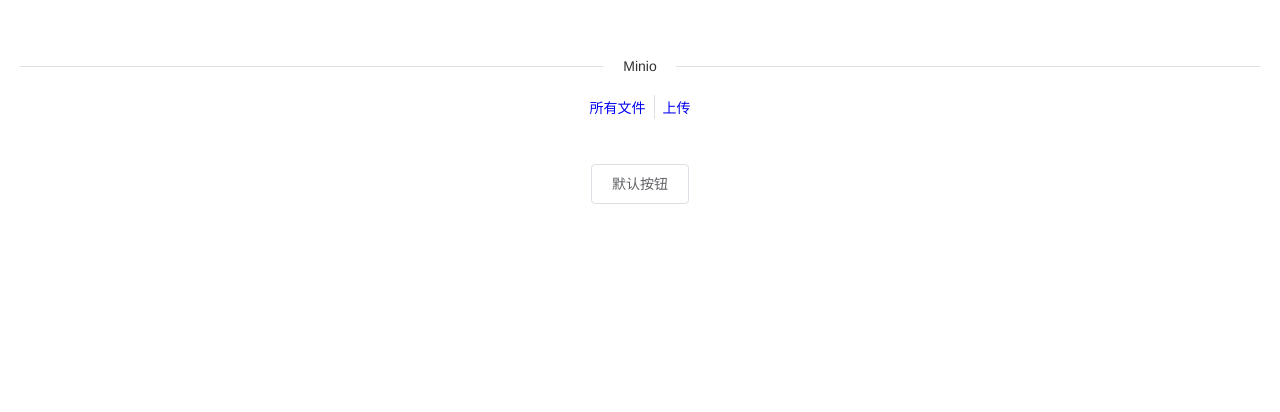
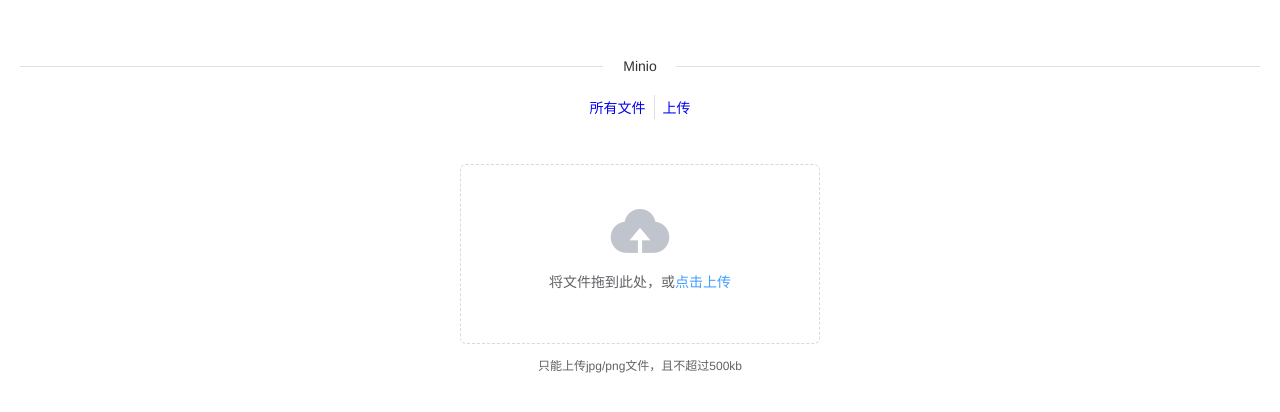
Before and after one commit to bm4578/SpringBoot-minio-vue, a Vue app: page /upload in a window 1280 px wide. Shown: the top 412 px of the page. Built offline with nearby package versions, Linux system fonts and the light colour scheme; what vue-clipboard2 would draw is missing.

Commit message:
完成上传

```diff
--- a/src/components/main/upload.vue
+++ b/src/components/main/upload.vue
@@ -1,26 +1,46 @@
 <template>
-  <div class="copy">
-    <el-button @click="text">默认按钮</el-button>
+  <div class="app">
+    <el-upload
+        class="upload-demo"
+        drag
+        :action='this.urlImg'
+        :show-file-list="false"
+        :on-success="handleAvatarSuccess">
+      <i class="el-icon-upload"></i>
+      <div class="el-upload__text">将文件拖到此处，或<em>点击上传</em></div>
+      <div class="el-upload__tip" slot="tip">只能上传jpg/png文件，且不超过500kb</div>
+    </el-upload>
+  </div>
 
-  </div>
 </template>
 
 <script>
-import Aplayer from 'vue-aplayer'
 export default {
   name: "upload",
-  data(){
-    return{
-
-  }
-  },
-  components: {
-    Aplayer
+  data() {
+    return {
+      name:"",
+      //上传路径
+      urlImg:'/api',
+    }
   },
   methods:{
-    text(){
-      console.log("test")
-    }
+    beforeAvatarUpload(file) {
+      const isJPG = file.type === 'mp4';
+      const isLt2M = file.size / 1024 / 1024 < 10;
+      if (isJPG) {
+        this.$message.error('不能上传视频');
+      }
+      if (!isLt2M) {
+        this.$message.error('上传大小不能超过 10MB!');
+      }
+      return  isLt2M;
+    },
+    //成功之后
+    handleAvatarSuccess(res, file) {
+      this.$message.success("上传成功"+res.name)
+      console.log(res.errno)
+    },
   }
 }
 </script>
--- a/src/components/minio.vue
+++ b/src/components/minio.vue
@@ -142,7 +142,7 @@ export default {
   },
   // 删除文件
   mounted() {
-    axios.get("http://localhost:1266/file").then(resp=>{
+    axios.get("/api").then(resp=>{
       window.localStorage.setItem('data',JSON.stringify(resp.data.data.data))
       this.newData = JSON.parse(window.localStorage.getItem('data'))
     })
--- /dev/null
+++ b/vue.config.js
@@ -0,0 +1,28 @@
+const { defineConfig } = require('@vue/cli-service')
+module.exports = defineConfig({
+  transpileDependencies: true,
+  assetsDir: "static",
+  devServer: {
+    //修改启动端口
+    port: 3002,
+    //跨域代理服务
+    proxy: {
+      '/api': {
+        target: 'http://localhost:1266/file',
+        changeOrigin: true,
+        ws: false,
+        pathRewrite: {
+          '^/api': ''
+        }
+      },
+    }
+  },
+  chainWebpack: config => {
+    config
+        .plugin("html")
+        .tap(args => {
+          args[0].title = "minio";
+          return args;
+        })
+  }
+})
```
